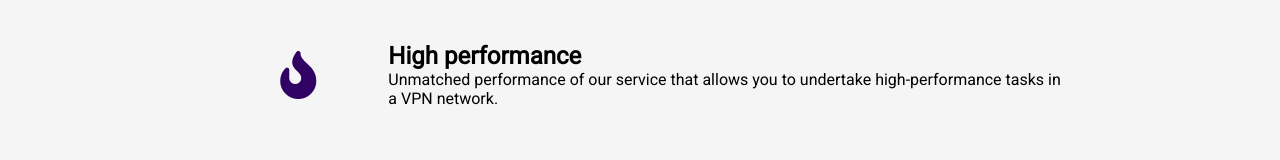
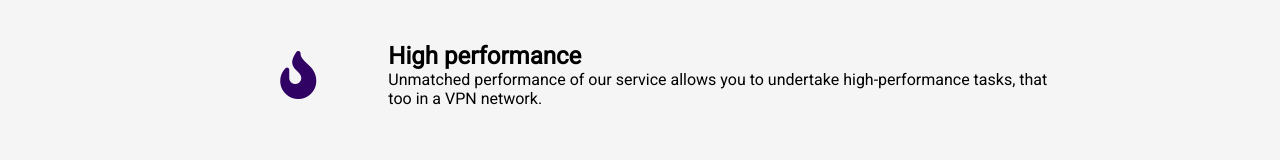
Before and after one commit to AbinashChetia/product-landing-page-fcc, a plain HTML site: page index.html in a window 1280 px wide. Shown: the part 518-678 px from the top of the page. Drawn offline with Linux system fonts and the light colour scheme.

Commit message:
Update index.html

```diff
--- a/index.html
+++ b/index.html
@@ -60,8 +60,8 @@
                     <div class="desc">
                         <h2>High performance</h2>
                         <p>
-                            Unmatched performance of our service that allows you
-                            to undertake high-performance tasks in a VPN network.
+                            Unmatched performance of our service allows you
+                            to undertake high-performance tasks, that too in a VPN network.
                         </p>
                     </div>
                 </div>
```
